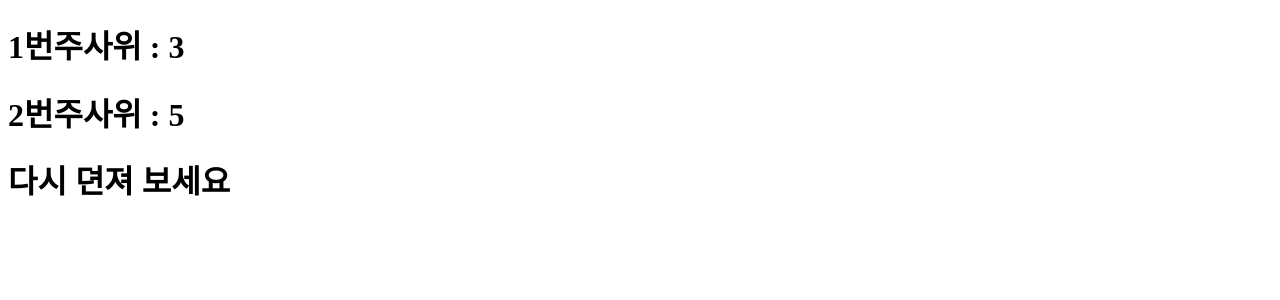
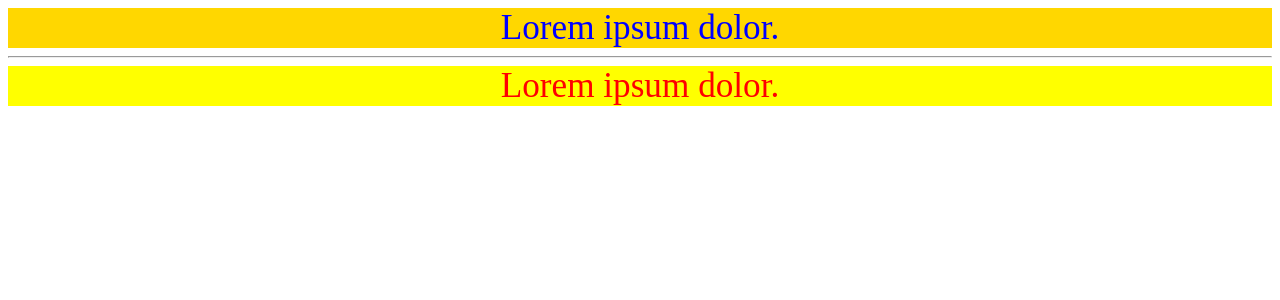
Before and after one commit to Jsb-github/react20231031, a React (Create React App) app: page / in a window 1280 px wide. Shown: the top 300 px of the page. Built offline with nearby package versions, Linux system fonts and the light colour scheme.

Commit message:
인라인 스타일 적용하는 방법

```diff
--- a/src/App.js
+++ b/src/App.js
@@ -1,20 +1,25 @@
 function App() {
-  const num1 = Math.ceil(Math.random() * 6);
-  const num2 = Math.ceil(Math.random() * 6);
-
-  let messageClassName = "lose";
-  let message = "다시 뎐져 보세요";
-  if (num1 === num2) {
-    messageClassName = "win";
-    message = "당첨";
-  }
-
+  const myStyle = {
+    color: "blue",
+    fontSize: "2.2rem",
+    backgroundColor: "gold", // lowerCameCase
+    textAlign: "center",
+  }; // js object
   return (
     <>
-      <h1>1번주사위 : {num1}</h1>
-      <h1>2번주사위 : {num2}</h1>
-
-      <h1 className={messageClassName}>{message}</h1>
+      {/* style 속성은 객체로 주어야함 */}
+      <div style={myStyle}>Lorem ipsum dolor.</div>
+      <hr />
+      <div
+        style={{
+          color: "red",
+          backgroundColor: "yellow",
+          fontSize: "2.2rem",
+          textAlign: "center",
+        }}
+      >
+        Lorem ipsum dolor.
+      </div>
     </>
   );
 }
```
